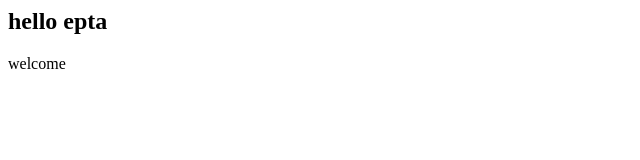
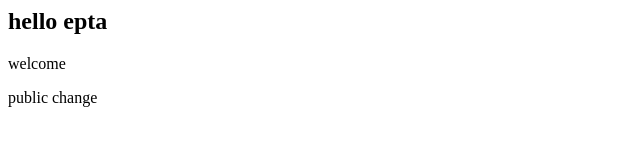
Before and after one commit to f0014r/todoapp, a plain HTML site: page index.html in a window 1280 px wide. Shown: the whole page, without its empty margins (0-640 px from the left). Drawn offline with Linux system fonts and the light colour scheme.

Commit message:
Update index.html

```diff
--- a/index.html
+++ b/index.html
@@ -1,2 +1,3 @@
 <h2>hello epta</h2>
 <p>welcome</p>
+<p>public change</p>
```
